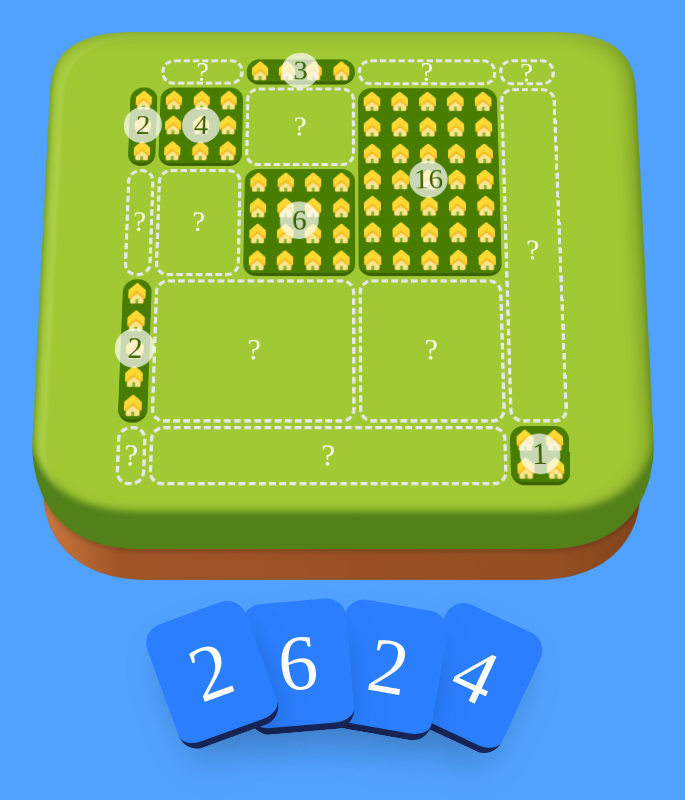
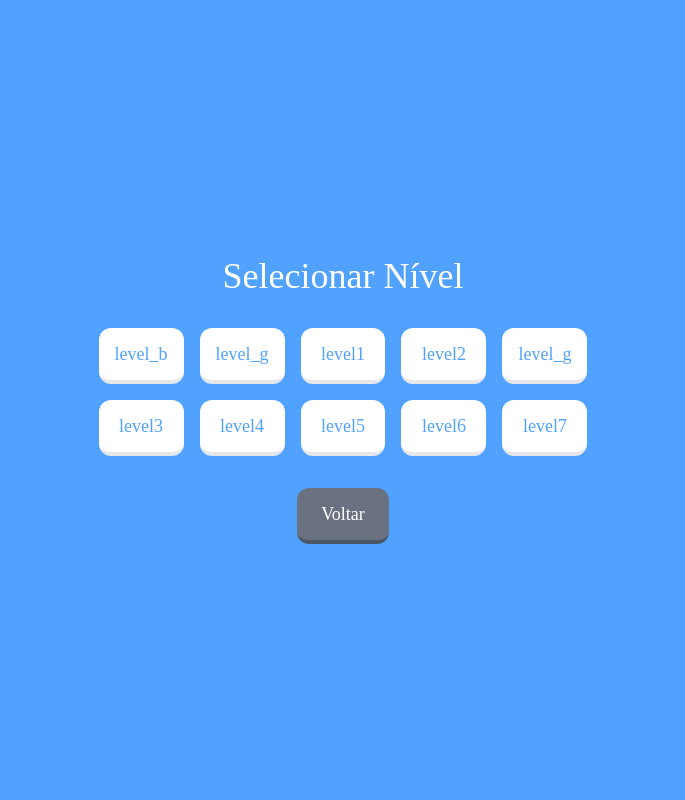
Before and after one commit to kaykyb/miniquads-web, a React (Vite) app: page / in a window 1280 px wide. Both pictures are taken after a click on the button "Jogar". Shown: the whole page, without its empty margins (297-982 px from the left). Built offline with nearby package versions, Linux system fonts and the light colour scheme; a web font is replaced by a local one.

Commit message:
Add level selector

```diff
--- a/src/App.tsx
+++ b/src/App.tsx
@@ -1,28 +1,31 @@
 import { useState, useEffect } from "react";
 import MenuScreen from "./MenuScreen";
+import LevelSelectorScreen from "./LevelSelectorScreen";
 import LevelScreen from "./LevelScreen";
 import LevelCompleteScreen from "./LevelCompleteScreen";
 import LevelEditor from "./LevelEditor";
-import type { Level } from "./models/level";
-import { loadLevels } from "./levels/loader";
+import { loadLevels, type LevelWithName } from "./levels/loader";
 
-type Screens = "menu" | "level" | "levelComplete" | "levelEditor";
+type Screens = "menu" | "levelSelector" | "level" | "levelComplete" | "levelEditor";
 
 function App() {
   const [screen, setScreen] = useState<Screens>("menu");
   const [levelIndex, setLevelIndex] = useState(0);
-  const [levels, setLevels] = useState<Level[] | null>(null);
+  const [levelsWithNames, setLevelsWithNames] = useState<LevelWithName[] | null>(null);
 
   // Load levels once on mount
   useEffect(() => {
     loadLevels()
-      .then(setLevels)
+      .then(setLevelsWithNames)
       .catch((err) => console.error("Error loading levels:", err));
   }, []);
 
-  const startGame = () => {
-    if (!levels) return; // Levels not yet loaded
-    setLevelIndex(0);
+  const openLevelSelector = () => {
+    setScreen("levelSelector");
+  };
+
+  const selectLevel = (index: number) => {
+    setLevelIndex(index);
     setScreen("level");
   };
 
@@ -39,12 +42,12 @@ function App() {
   };
 
   const handleContinueFromWin = () => {
-    if (!levels) {
+    if (!levelsWithNames) {
       setScreen("menu");
       return;
     }
 
-    if (levelIndex + 1 < levels.length) {
+    if (levelIndex + 1 < levelsWithNames.length) {
       setLevelIndex((prev) => prev + 1);
       setScreen("level");
     } else {
@@ -54,19 +57,27 @@ function App() {
 
   return (
     <div className="fixed inset-0 bg-blue-400 scheme-dark text-white flex overflow-hidden">
-      {screen === "menu" && <MenuScreen onPlayClick={startGame} onLevelEditorClick={openLevelEditor} />}
+      {screen === "menu" && <MenuScreen onPlayClick={openLevelSelector} onLevelEditorClick={openLevelEditor} />}
 
-      {screen === "level" && levels && (
+      {screen === "levelSelector" && levelsWithNames && (
+        <LevelSelectorScreen
+          levelNames={levelsWithNames.map(lwn => lwn.name)}
+          onLevelSelect={selectLevel}
+          onBack={backToMenu}
+        />
+      )}
+
+      {screen === "level" && levelsWithNames && (
         <LevelScreen
           key={levelIndex}
-          level={levels[levelIndex]}
+          level={levelsWithNames[levelIndex].level}
           onLevelComplete={handleLevelComplete}
         />
       )}
 
-      {screen === "levelComplete" && levels && (
+      {screen === "levelComplete" && levelsWithNames && (
         <LevelCompleteScreen
-          isLastLevel={levelIndex + 1 >= levels.length}
+          isLastLevel={levelIndex + 1 >= levelsWithNames.length}
           onContinue={handleContinueFromWin}
         />
       )}
--- /dev/null
+++ b/src/LevelSelectorScreen.tsx
@@ -0,0 +1,39 @@
+interface LevelSelectorScreenProps {
+  levelNames: string[];
+  onLevelSelect: (levelIndex: number) => void;
+  onBack: () => void;
+}
+
+function LevelSelectorScreen({ levelNames, onLevelSelect, onBack }: LevelSelectorScreenProps) {
+  return (
+    <div className="h-full w-full flex flex-col justify-center items-center p-8">
+      <h1 className="text-4xl mb-8">Selecionar Nível</h1>
+
+      <div className="grid grid-cols-3 sm:grid-cols-4 md:grid-cols-5 gap-4 max-w-4xl">
+        {levelNames.map((levelName, index) => {
+          // Extract the level name from the filename (remove .json extension)
+          const displayName = levelName.replace('.json', '');
+
+          return (
+            <button
+              key={index}
+              className="py-3 px-4 bg-white text-blue-400 border-b-4 border-gray-200 rounded-xl text-lg cursor-pointer hover:transform hover:scale-105 transition-all hover:shadow-xl min-w-[80px]"
+              onClick={() => onLevelSelect(index)}
+            >
+              {displayName}
+            </button>
+          );
+        })}
+      </div>
+
+      <button
+        className="mt-8 py-3 px-6 bg-gray-500 text-white border-b-4 border-gray-600 rounded-xl text-lg cursor-pointer hover:transform hover:scale-105 transition-all hover:shadow-xl"
+        onClick={onBack}
+      >
+        Voltar
+      </button>
+    </div>
+  );
+}
+
+export default LevelSelectorScreen;
--- a/src/levels/loader.ts
+++ b/src/levels/loader.ts
@@ -1,8 +1,13 @@
 import type { Level } from "../models/level";
 
+export type LevelWithName = {
+  level: Level;
+  name: string;
+};
+
 // Fetches level metadata and individual level files from the public directory.
-// Returns all levels parsed as Level objects.
-export async function loadLevels(): Promise<Level[]> {
+// Returns all levels parsed as Level objects with their filenames.
+export async function loadLevels(): Promise<LevelWithName[]> {
   // The order file lists level json filenames in order of play.
   const orderRes = await fetch("/levels/level_order.json");
   if (!orderRes.ok) {
@@ -18,7 +23,11 @@ export async function loadLevels(): Promise<Level[]> {
     if (!levelRes.ok) {
       throw new Error(`Failed to fetch level file ${fileName}: ${levelRes.status} ${levelRes.statusText}`);
     }
-    return levelRes.json() as Promise<Level>;
+    const level = await levelRes.json() as Level;
+    return {
+      level,
+      name: fileName
+    };
   });
 
   return Promise.all(levelPromises);
```
